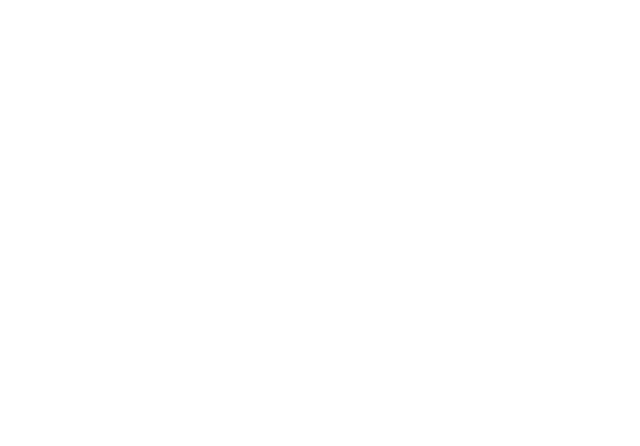
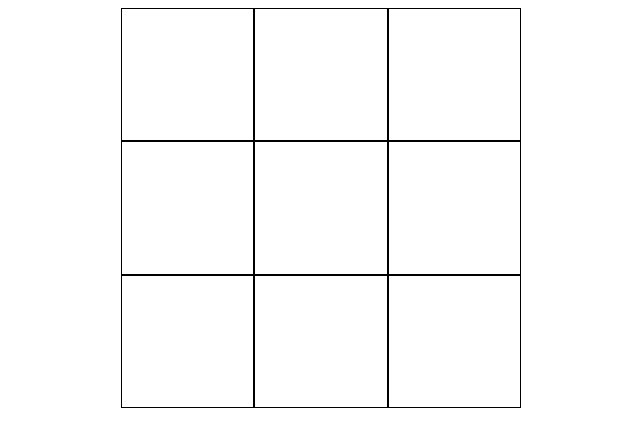
Before and after one commit to jktham/tic-tac-toe, a plain HTML site: page index.html in a window 1280 px wide. Shown: the whole page, without its empty margins (319-959 px from the left). Drawn offline with Linux system fonts and the light colour scheme.

Commit message:
Add board

```diff
--- a/index.html
+++ b/index.html
@@ -5,9 +5,12 @@
     <meta http-equiv="X-UA-Compatible" content="IE=edge">
     <meta name="viewport" content="width=device-width, initial-scale=1.0">
     <link rel="stylesheet" href="main.css">
+    <script src=main.js defer></script>
     <title>Tic Tac Toe</title>
 </head>
 <body>
+    <div class=board>
 
+    </div>
 </body>
 </html>
--- a/main.css
+++ b/main.css
@@ -0,0 +1,24 @@
+* {
+    font-family: Arial, Helvetica, sans-serif;
+    user-select: none;
+}
+.board {
+    display: flex;
+    flex-direction: column;
+    width: 400px;
+    height: 400px;
+    margin: auto;
+}
+.board_row {
+    display: flex;
+    flex-direction: row;
+    flex: 1;
+}
+.board_cell {
+    display: flex;
+    flex: 1;
+    justify-content: center;
+    align-items: center;
+    font-size: 60px;
+    border: 1px black solid;
+}
--- a/main.js
+++ b/main.js
@@ -0,0 +1,21 @@
+const board = document.querySelector(".board")
+
+function createBoard(size) {
+    for (let i=0; i<size; i++) {
+        const board_row = document.createElement("div");
+        board_row.classList.add("board_row")
+        for (let j=0; j<size; j++) {
+            const board_cell = document.createElement("div");
+            board_cell.classList.add("board_cell");
+            board_cell.addEventListener("mousedown", clickedCell);
+            board_row.appendChild(board_cell);
+        }
+        board.appendChild(board_row);
+    }
+}
+
+function clickedCell(e) {
+    e.target.innerHTML = "O";
+}
+
+createBoard(3);
```
